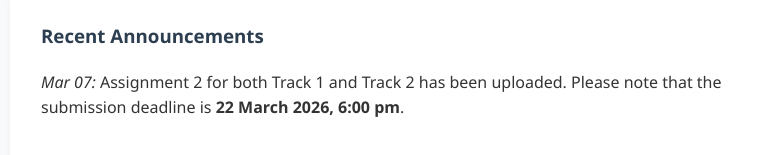
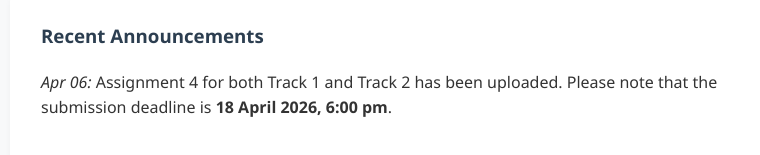
Before and after one commit to YogeshKMeena/Teaching, a plain HTML site: page cs432/cs432.html in a window 1280 px wide. Shown: the part 471-626 px from the top of the page, 380-1140 px from the left. Drawn offline with Linux system fonts and the light colour scheme.

Commit message:
Update announcement for Assignment 4 deadline

```diff
--- a/cs432/cs432.html
+++ b/cs432/cs432.html
@@ -41,7 +41,7 @@
         <div class="card">
             <h3>Recent Announcements</h3>
             <!-- <p><em>Jan 06:</em> Welcome to the Spring Semester! Please review the syllabus.</p> -->
-            <p><em>Mar 07:</em> Assignment 2 for both Track 1 and Track 2 has been uploaded. Please note that the submission deadline is <b>22 March 2026, 6:00 pm</b>.</p>
+            <p><em>Apr 06:</em> Assignment 4 for both Track 1 and Track 2 has been uploaded. Please note that the submission deadline is <b>18 April 2026, 6:00 pm</b>.</p>
         </div>
     </main>
 </div>
```
